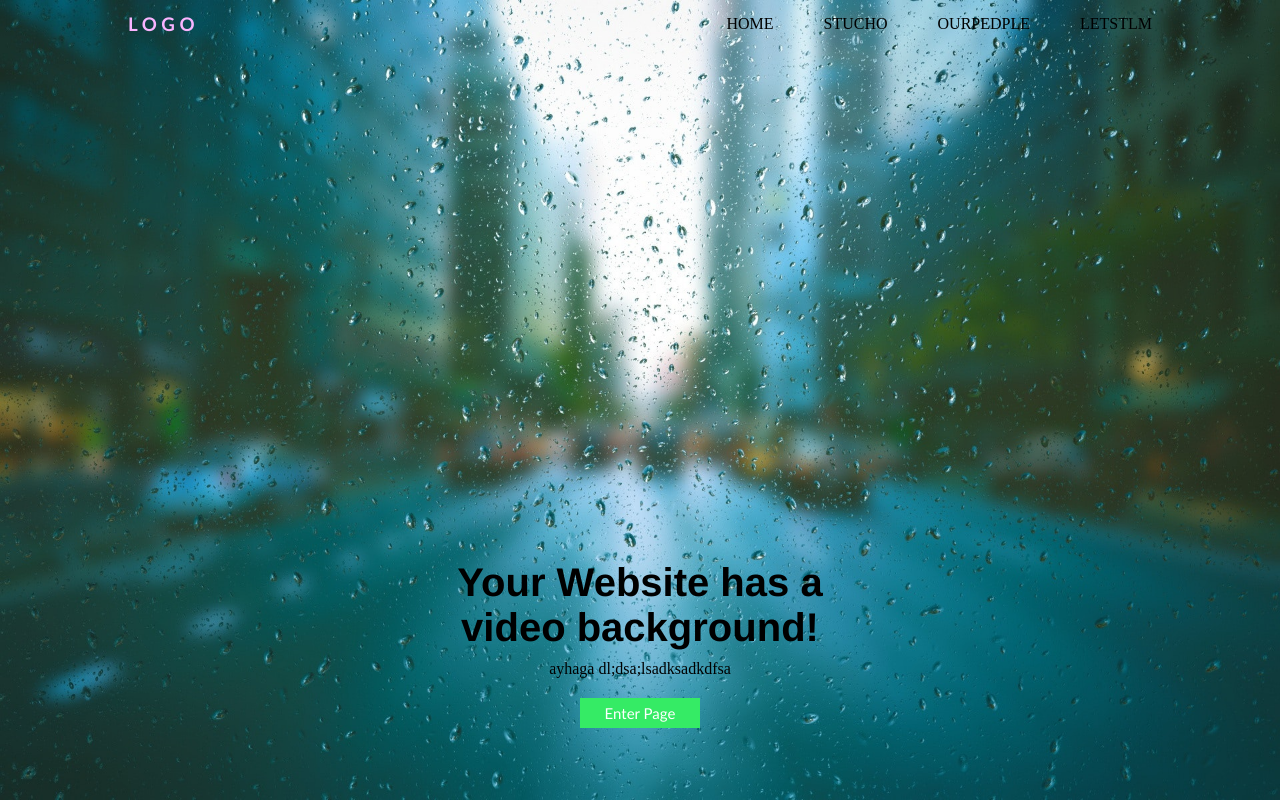
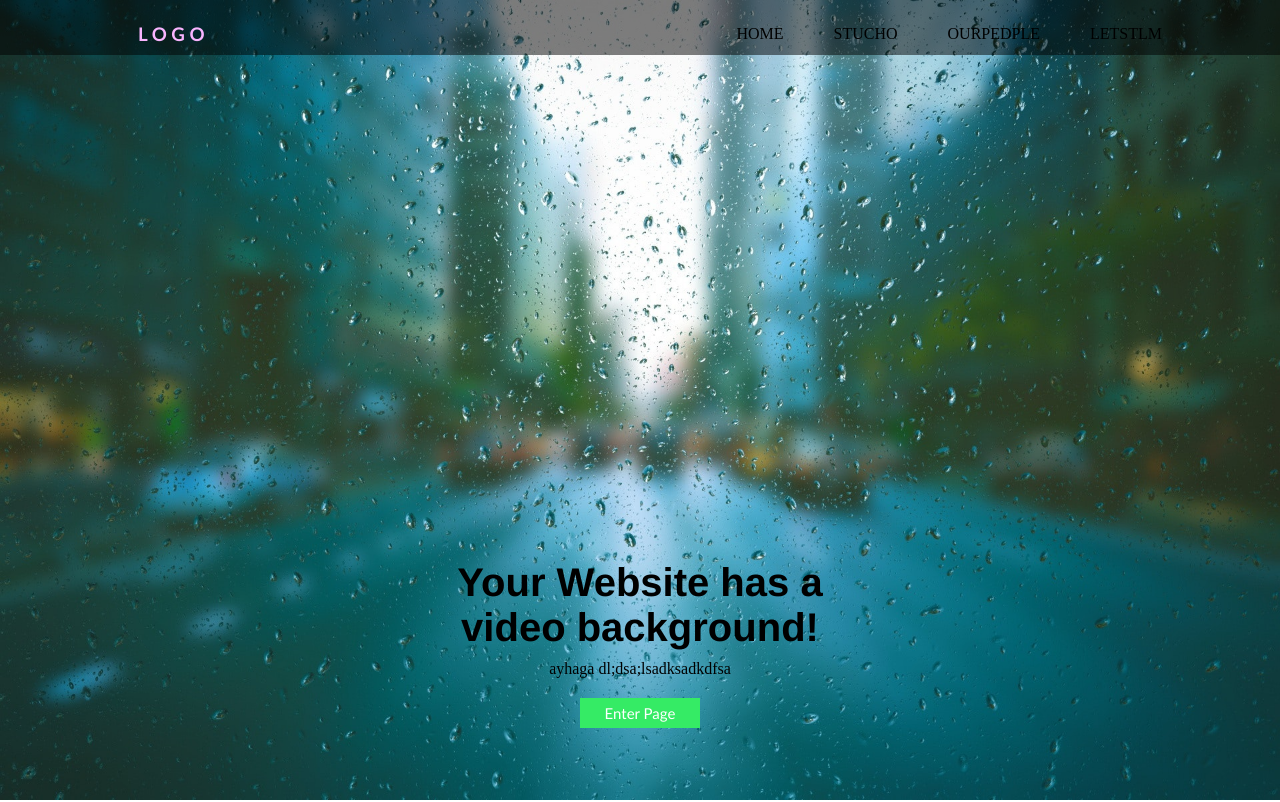
Before and after one commit to fathe1/test1, a plain HTML site: page index.html in a window 1280 px wide. Shown: the top 802 px of the page. Drawn offline with Linux system fonts and the light colour scheme.

Commit message:
first commit

```diff
--- a/style1.css
+++ b/style1.css
@@ -6,6 +6,8 @@
 }
 /* Headr */
 header{
+    background-color: rgb(0, 0,0,0.5);
+    padding: 10px;
     position: fixed;
     left: 0;
     width: 100%;
```
